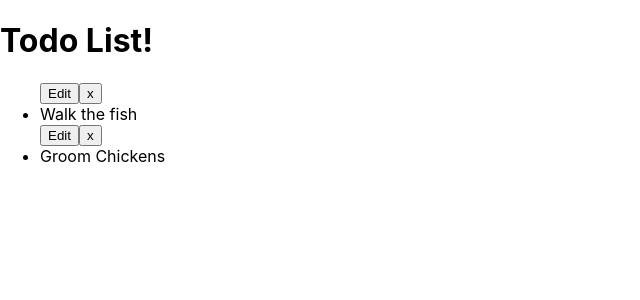
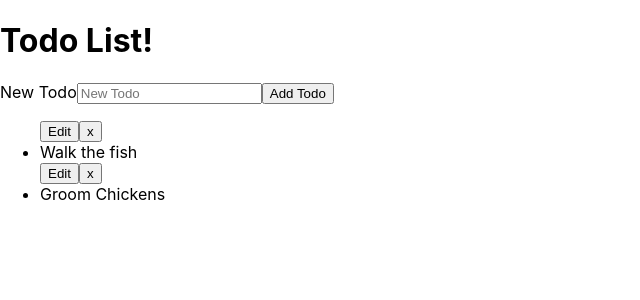
Before and after one commit to ZoltanSzokodi/React-Todos, a React (Create React App) app: page / in a window 1280 px wide. Shown: the top 300 px of the page, without its empty margins (0-640 px from the left). Built offline with nearby package versions, Linux system fonts and the light colour scheme.

Commit message:
Adding NewTodoForm

```diff
--- /dev/null
+++ b/src/NewTodoForm.js
@@ -0,0 +1,43 @@
+import React, { Component } from 'react';
+
+class NewTodoForm extends Component {
+  constructor(props) {
+    super(props);
+    this.state = { task: "" };
+    this.handleChange = this.handleChange.bind(this);
+    this.handleSubmint = this.handleSubmint.bind(this);
+  }
+
+  handleChange(evt) {
+    this.setState({
+      [evt.target.name]: evt.target.value
+    });
+  }
+
+  handleSubmint(evt) {
+    evt.preventDefault();
+    this.props.createTodo(this.state);
+    this.setState({
+      task: ""
+    });
+  }
+
+  render() {
+    return (
+      <form onSubmit={this.handleSubmint}>
+        <label htmlFor='task'>New Todo</label>
+        <input
+          type="text"
+          placeholder="New Todo"
+          id="task"
+          name="task"
+          value={this.state.task}
+          onChange={this.handleChange}
+        />
+        <button>Add Todo</button>
+      </form>
+    )
+  }
+}
+
+export default NewTodoForm;
--- a/src/TodoList.js
+++ b/src/TodoList.js
@@ -1,11 +1,20 @@
 import React, { Component } from 'react';
 import Todo from './Todo';
+import NewTodoForm from './NewTodoForm';
 
 class TodoList extends Component {
   constructor(props) {
     super(props);
     this.state = { todos: [{ task: "Walk the fish" }, { task: "Groom Chickens" }] };
+    this.create = this.create.bind(this);
   }
+
+  create(newTodo) {
+    this.setState({
+      todos: [...this.state.todos, newTodo]
+    });
+  }
+
   render() {
     const todos = this.state.todos.map(todo => (
       <Todo task={todo.task} />
@@ -13,6 +22,7 @@ class TodoList extends Component {
     return (
       <div>
         <h1>Todo List!</h1>
+        <NewTodoForm createTodo={this.create} />
         <ul>
           {todos}
         </ul>
```
